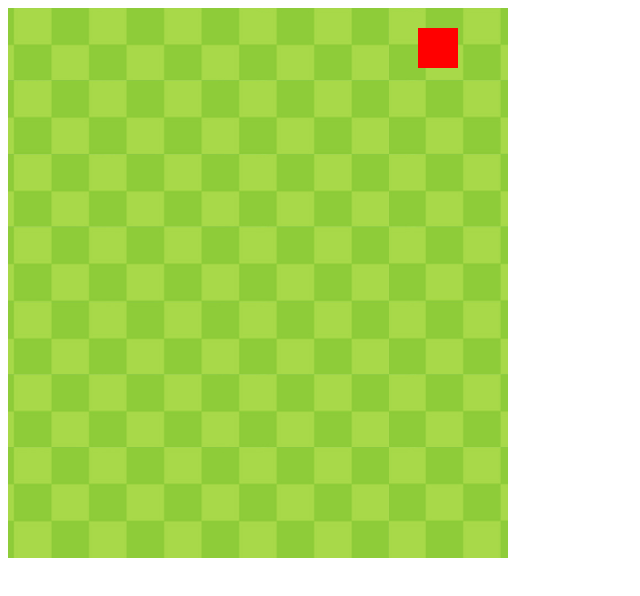
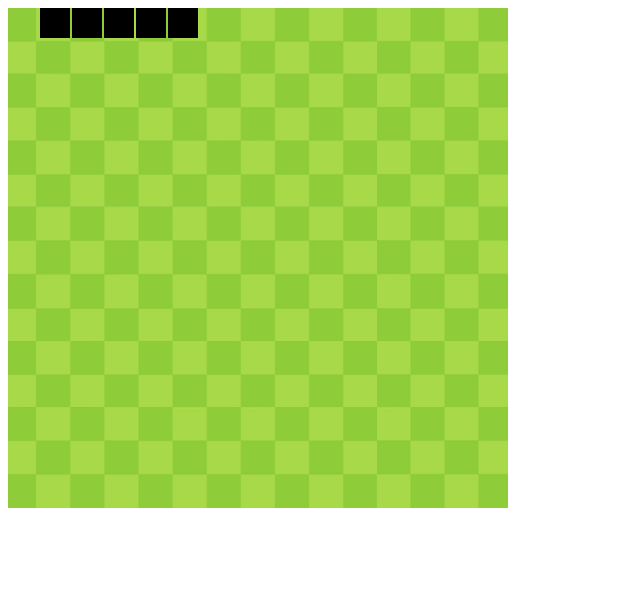
Before and after one commit to mrpkdeveloper/Slithery-Snake, a plain HTML site: page index.html in a window 1280 px wide. Shown: the whole page, without its empty margins (0-640 px from the left). Drawn offline with Linux system fonts and the light colour scheme.

Commit message:
snake object created

```diff
--- a/game.js
+++ b/game.js
@@ -2,31 +2,43 @@ function init() {
     console.log("in init")
     canvas = document.getElementById("mycanvas")
     pen = canvas.getContext('2d')
-    W = canvas.width
-    H = canvas.height
-    rect = {
-        x: 20,
-        y: 20,
-        w: 40,
-        h: 40,
-        speed: 30,
+    W = H = canvas.width = canvas.height = 500
+    sw = 32
+
+    snake = {
+        init_len: 5,
+        color: "blue",
+        cells: [],
+        direction: "right",
+        create_snake: function () {
+            for (var i = this.init_len; i > 0; i--) {
+                this.cells.push({ x: i, y: 0 })
+            }
+        },
+        draw_snake: function () {
+            for (var i = 0; i < this.cells.length; i++) {
+                pen.fillRect(this.cells[i].x * sw, this.cells[i].y * sw, sw - 2, sw - 2)
+            }
+
+        }
     }
+
+    snake.create_snake()
+
 }
 
 
 function draw() {
     // console.log("in draw")
-    pen.clearRect(0, 0, W, H)
-    pen.fillStyle = 'red'
-    pen.fillRect(rect.x, rect.y, rect.w, rect.h)
+    snake.draw_snake()
 }
 
 function update() {
     // console.log("in update")
-    rect.x += rect.speed
-    if (rect.x > W - rect.w || rect.x < 0) {
-        rect.speed *= -1
-    }
+    // rect.x += rect.speed
+    // if (rect.x > W - rect.w || rect.x < 0) {
+    //     rect.speed *= -1
+    // }
 }
 
 function gameloop() {
--- a/index.html
+++ b/index.html
@@ -16,7 +16,7 @@
 </head>
 
 <body>
-    <canvas id="mycanvas" width="500px" height=550px"></canvas>
+    <canvas id="mycanvas"></canvas>
 </body>
 
 </html>
```
